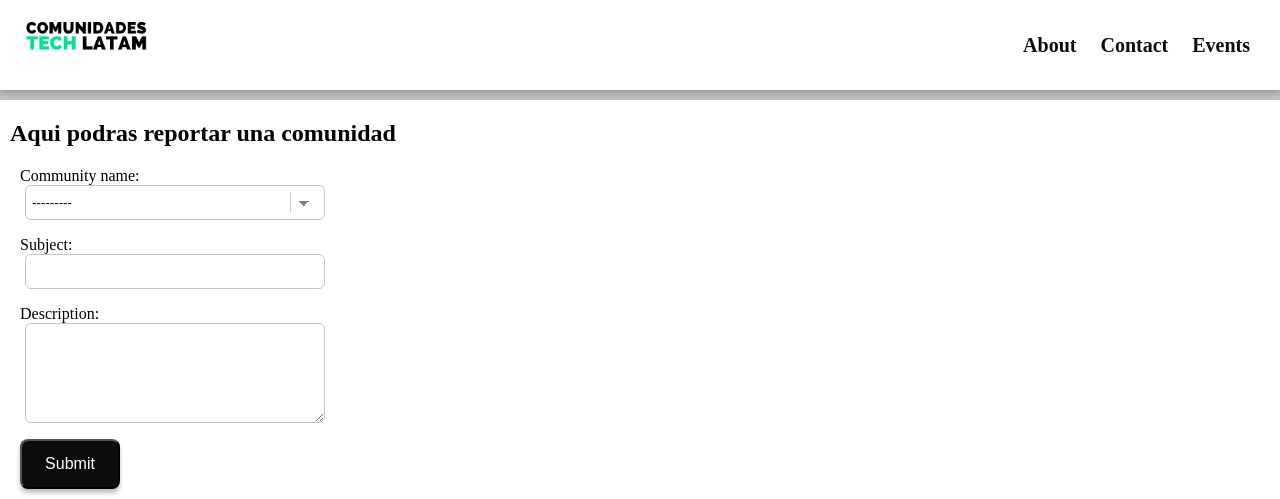
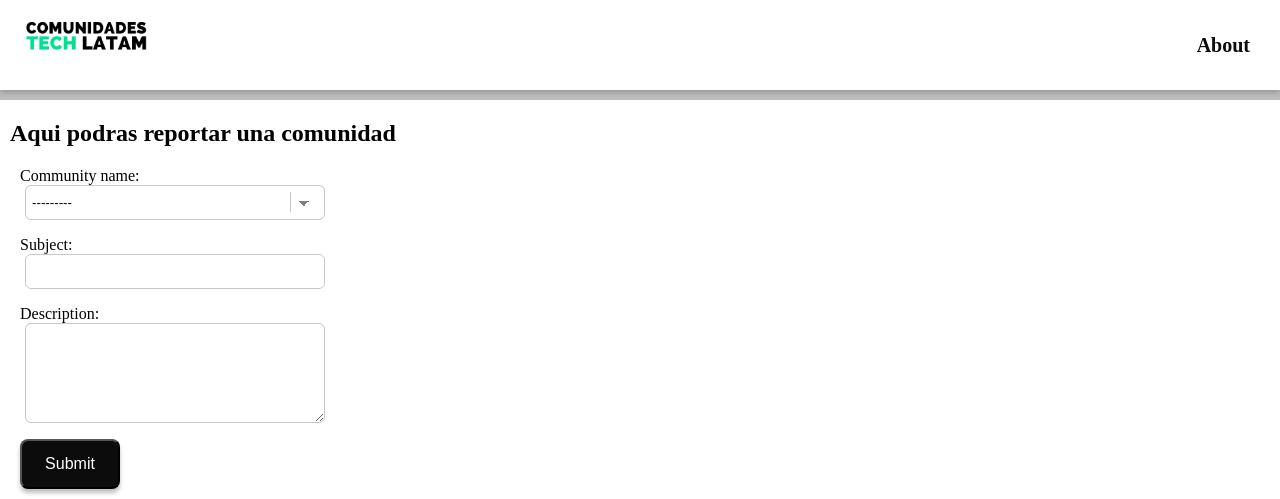
Before and after one commit to ComunidadesTechLat/ComunitiesTechLatam, a Django app: page /report/ in a window 1280 px wide. Shown: the top 499 px of the page. Run offline with Django 3.2, Linux system fonts and the light colour scheme; data that the repository does not hold is empty.

Commit message:
update remove unready pageslinks

```diff
--- a/app/templates/header.html
+++ b/app/templates/header.html
@@ -8,7 +8,7 @@
     </figure>
     <nav class="header-container__nav">
         <a href="{% url 'about' %}">About</a>
-        <a href="{% url 'contact' %}">Contact</a>
-        <a href="{% url 'events' %}">Events</a>
+        <!-- <a href="{% url 'contact' %}">Contact</a> -->
+        <!-- <a href="{% url 'events' %}">Events</a> -->
     </nav>
 </header>
```
